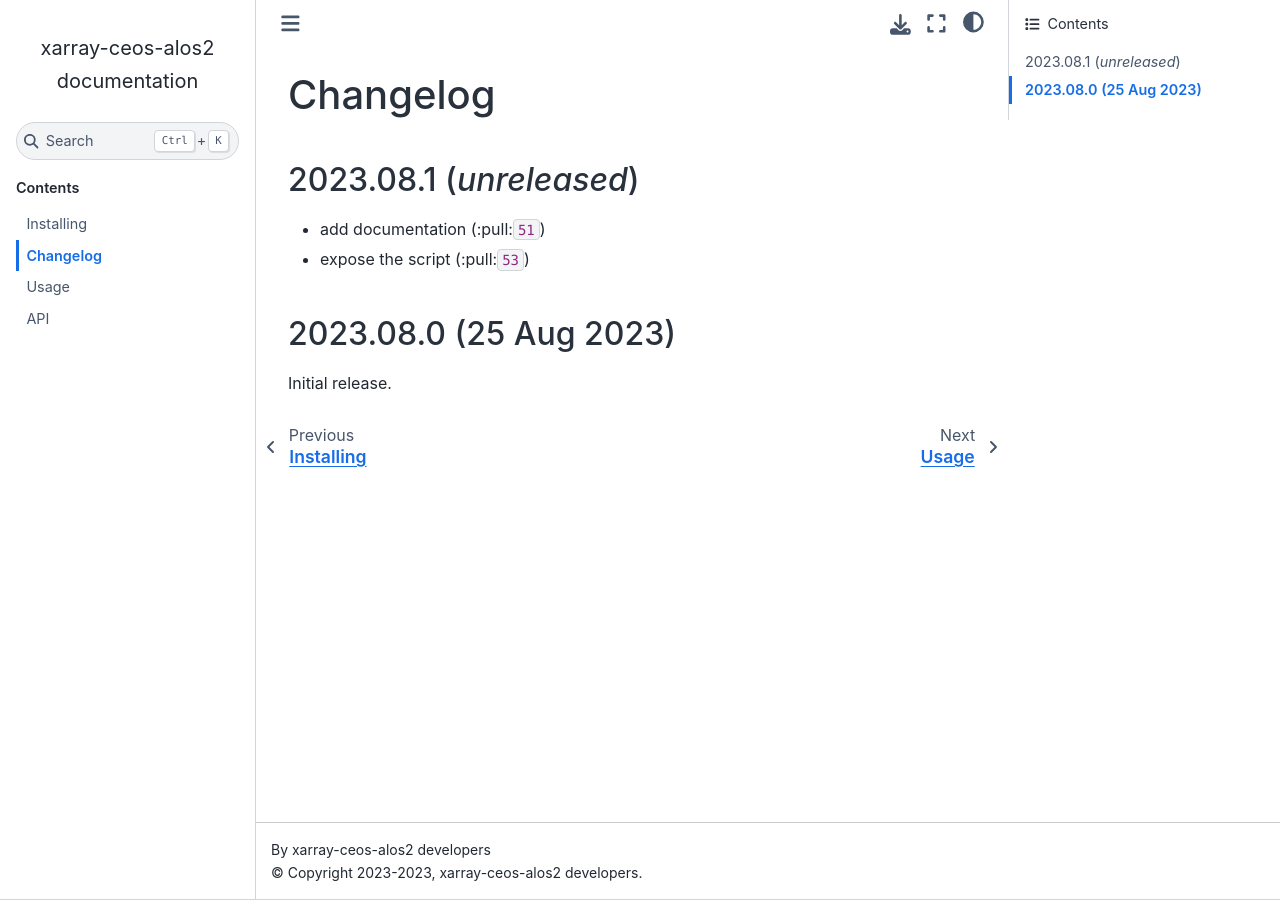
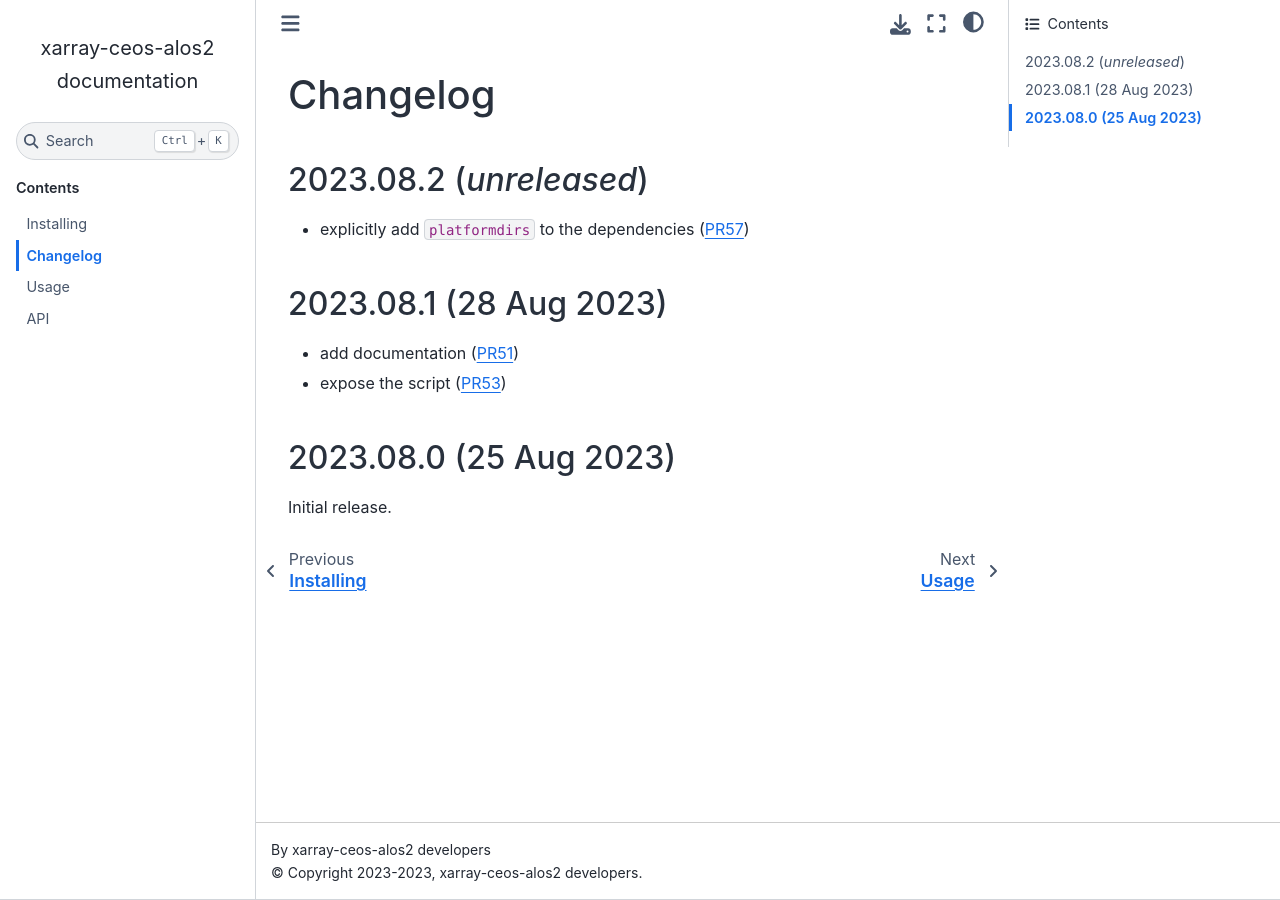
Before and after one commit to umr-lops/xarray-ceos-alos2, a Sphinx documentation site: the page built from docs/changelog.md, in a window 1280 px wide. Built offline with Sphinx 7.4.7 and the Sphinx Book theme 1.1.4, drawn with Linux system fonts in a browser that asks for light colours.

Commit message:
fix the upstream-dev CI (#57)
* fix the nightly repo url and temporarily install the newest `pandas`

We don't explicitly depend on `pandas`, but apparently the released
`pandas` conflicts with the newest `numpy`.

* explicitly depend on `platformdirs`

* update the changelog

* fix the changelog link syntax

```diff
--- a/docs/changelog.md
+++ b/docs/changelog.md
@@ -1,9 +1,13 @@
 # Changelog
 
-## 2023.08.1 (_unreleased_)
+## 2023.08.2 (_unreleased_)
 
-- add documentation (:pull:`51`)
-- expose the script (:pull:`53`)
+- explicitly add `platformdirs` to the dependencies ({pull}`57`)
+
+## 2023.08.1 (28 Aug 2023)
+
+- add documentation ({pull}`51`)
+- expose the script ({pull}`53`)
 
 ## 2023.08.0 (25 Aug 2023)
 
--- a/pyproject.toml
+++ b/pyproject.toml
@@ -12,6 +12,7 @@ dependencies = [
   "numpy",
   "construct>=2.10",
   "fsspec",
+  "platformdirs",
   "exceptiongroup; python_version < '3.11'",
 ]
 keywords = [
```
Also changed, not shown: 1 other file.
